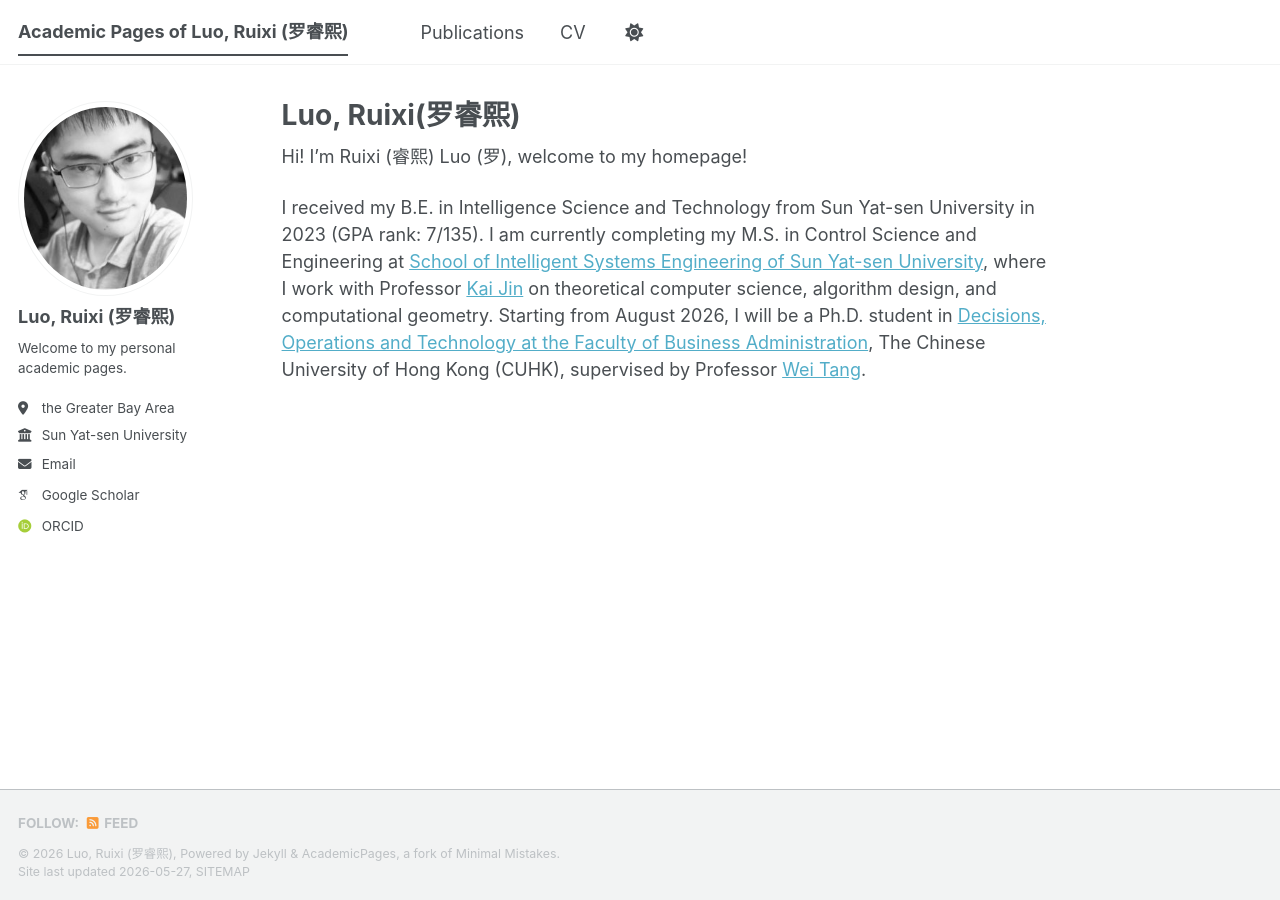
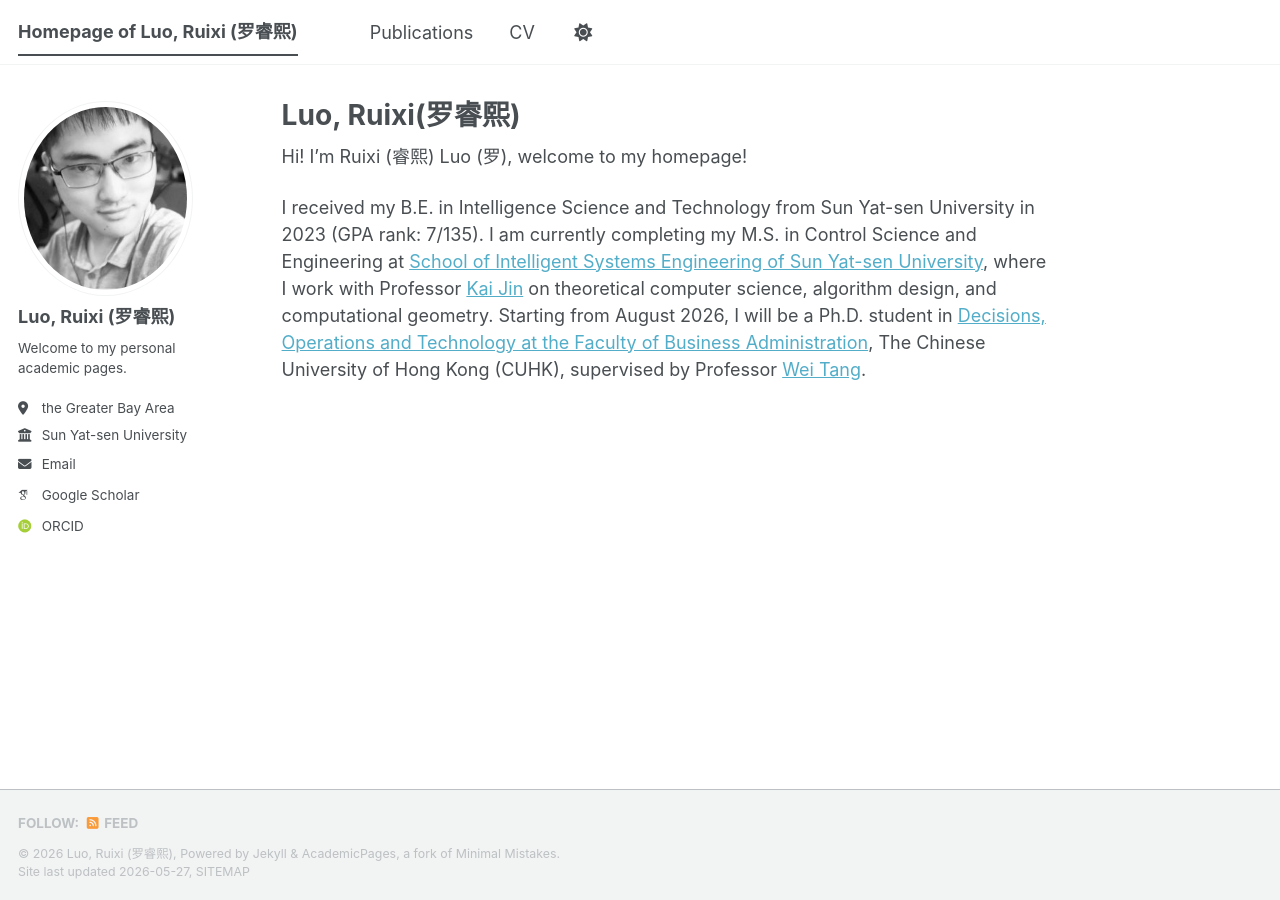
Before and after one commit to Ruixi-Luo/Ruixi-Luo.github.io, a Jekyll site: the page built from _pages/about.md, in a window 1280 px wide. Built offline with Jekyll 4.4.1, drawn with Linux system fonts in a browser that asks for light colours; some web fonts are replaced; a script bundle is joined from its source files by our own code; library files that are not in the unit come from our copies.

Commit message:
Update _config.yml

```diff
--- a/_config.yml
+++ b/_config.yml
@@ -9,7 +9,7 @@
 # Basic Site Settings
 locale                   : "en-US"
 site_theme               : "default" # The available themes options are "default", "air", "sunrise", "mint", "dirt" and "contrast"
-title                    : "Academic Pages of Luo, Ruixi (罗睿熙)"
+title                    : "Homepage of Luo, Ruixi (罗睿熙)"
 title_separator          : "-"
 name                     : &name "Luo, Ruixi (罗睿熙)"
 description              : &description "Hi, welcome to my academic pages (still under construction)"   # Update this with a general description of your site, this is the default if not overridden by a page
```
